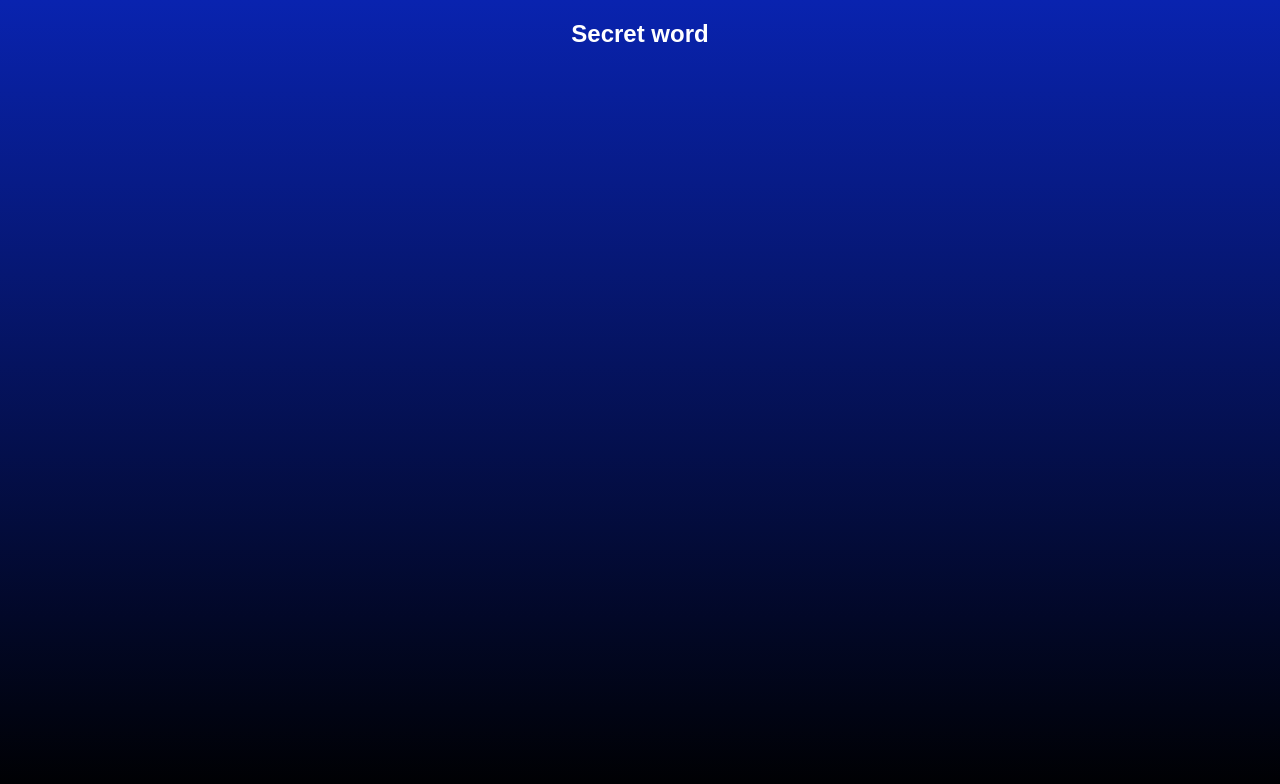
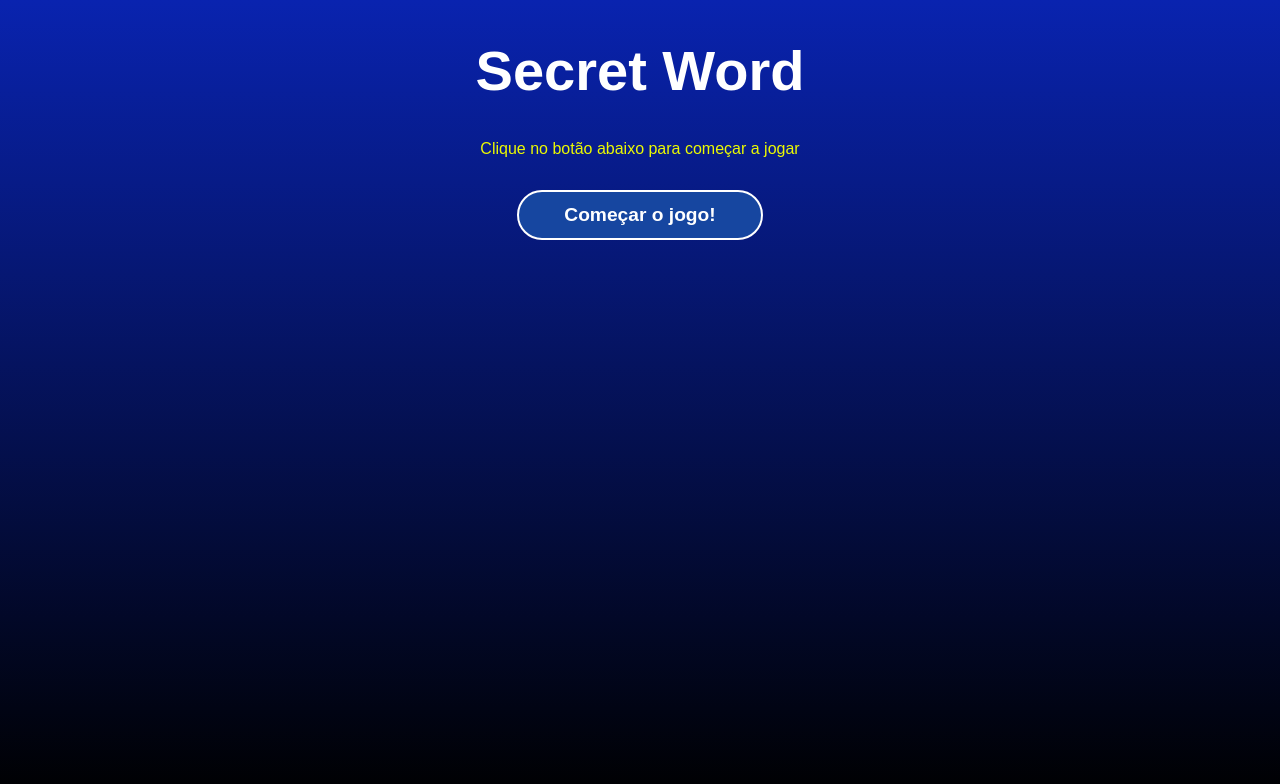
Before and after one commit to SilvaRDev/curso-react, a React (Vite) app in the folder 7-SECRET-WORD/secretword/: page / in a window 1280 px wide. Shown: the top 784 px of the page. Built offline with nearby package versions, Linux system fonts and the light colour scheme.

Commit message:
Home page finalizada

```diff
--- a/7-SECRET-WORD/secretword/src/App.jsx
+++ b/7-SECRET-WORD/secretword/src/App.jsx
@@ -1,9 +1,11 @@
 import './App.css'
+
+import StartScreen from './components/StartScreen'
 
 function App() {
   return (
     <div className="App">
-      <h2>Secret word</h2>
+      <StartScreen />
     </div>
   )
 }
--- /dev/null
+++ b/7-SECRET-WORD/secretword/src/components/StartScreen.css
@@ -0,0 +1,8 @@
+.start h1 {
+  font-size: 3.5em;
+}
+
+.start p {
+  margin-bottom: 2em;
+  color: #ECFA00;
+}
--- /dev/null
+++ b/7-SECRET-WORD/secretword/src/components/StartScreen.jsx
@@ -0,0 +1,13 @@
+import './StartScreen.css'
+
+const StartScreen = () => {
+  return (
+    <div className="start">
+      <h1>Secret Word</h1>
+      <p>Clique no botão abaixo para começar a jogar</p>
+      <button>Começar o jogo!</button>
+    </div>
+  )
+}
+
+export default StartScreen
--- a/7-SECRET-WORD/secretword/src/index.css
+++ b/7-SECRET-WORD/secretword/src/index.css
@@ -13,3 +13,20 @@ body {
   );
   color: white;
 }
+
+button {
+  background-color: #1646a0;
+  color: white;
+  padding: 0 45px;
+  border: 2px solid white;
+  border-radius: 25px;
+  height: 50px;
+  font-weight: bold;
+  font-size: 1.2em;
+  cursor: pointer;
+  transition: .4s;
+}
+
+button:hover {
+  background-color: #0923af;
+}
```
